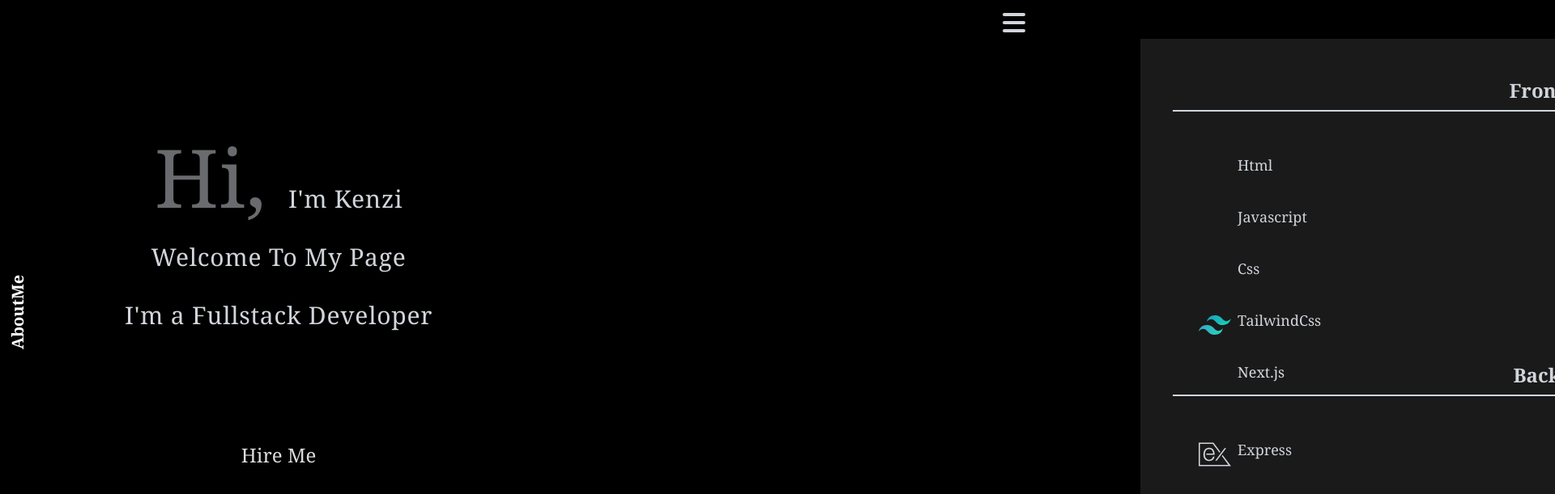
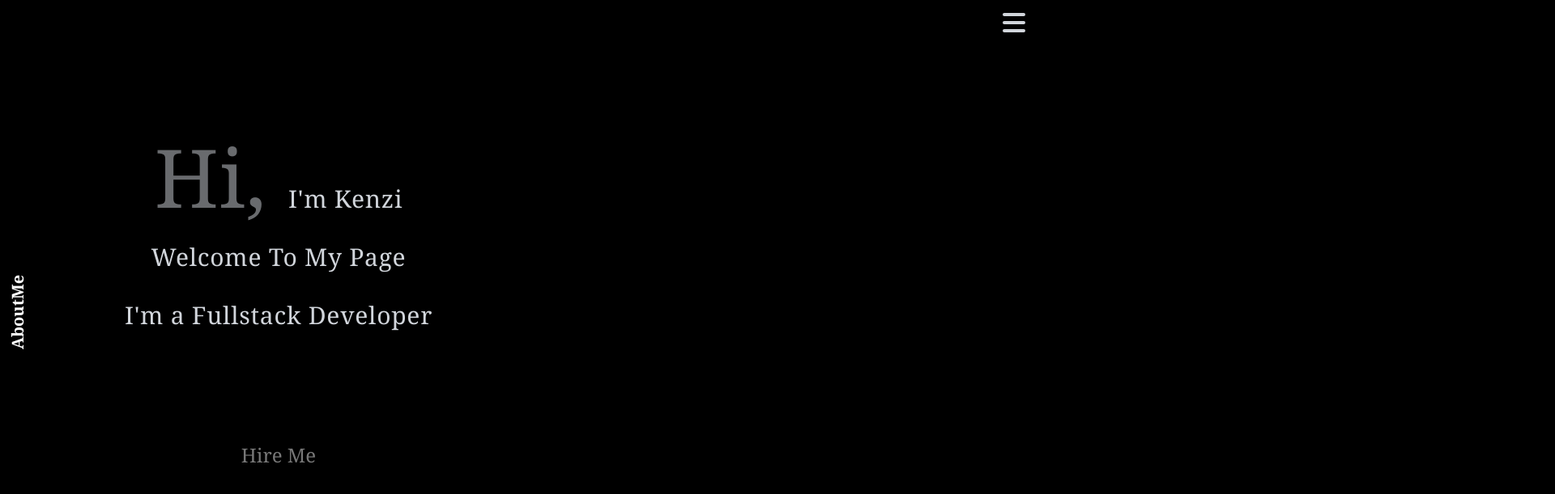
Before and after one commit to programmerkenzi/Portfolio, a Next.js app: page / in a window 1280 px wide. Shown: the top 611 px of the page at 81% size, 1920 px wide, since content can reach past the window. Built offline with nearby package versions, Linux system fonts and the light colour scheme; some icons are missing.

Commit message:
set overflow hidden at not mobile

```diff
--- a/pages/index.js
+++ b/pages/index.js
@@ -178,7 +178,7 @@
 
 
   return (
-    <div className='font-serif bg-black lg:h-screen md:-hidden' id="page">
+    <div className={`font-serif bg-black ${isBigScreen && 'h-screen '} ${!isMobile && 'overflow-hidden'}  `} id="page">
       <Head>
         <title>Kenzi's Portfolio</title>
         <link rel="icon" href="/favicon.ico" />
```
